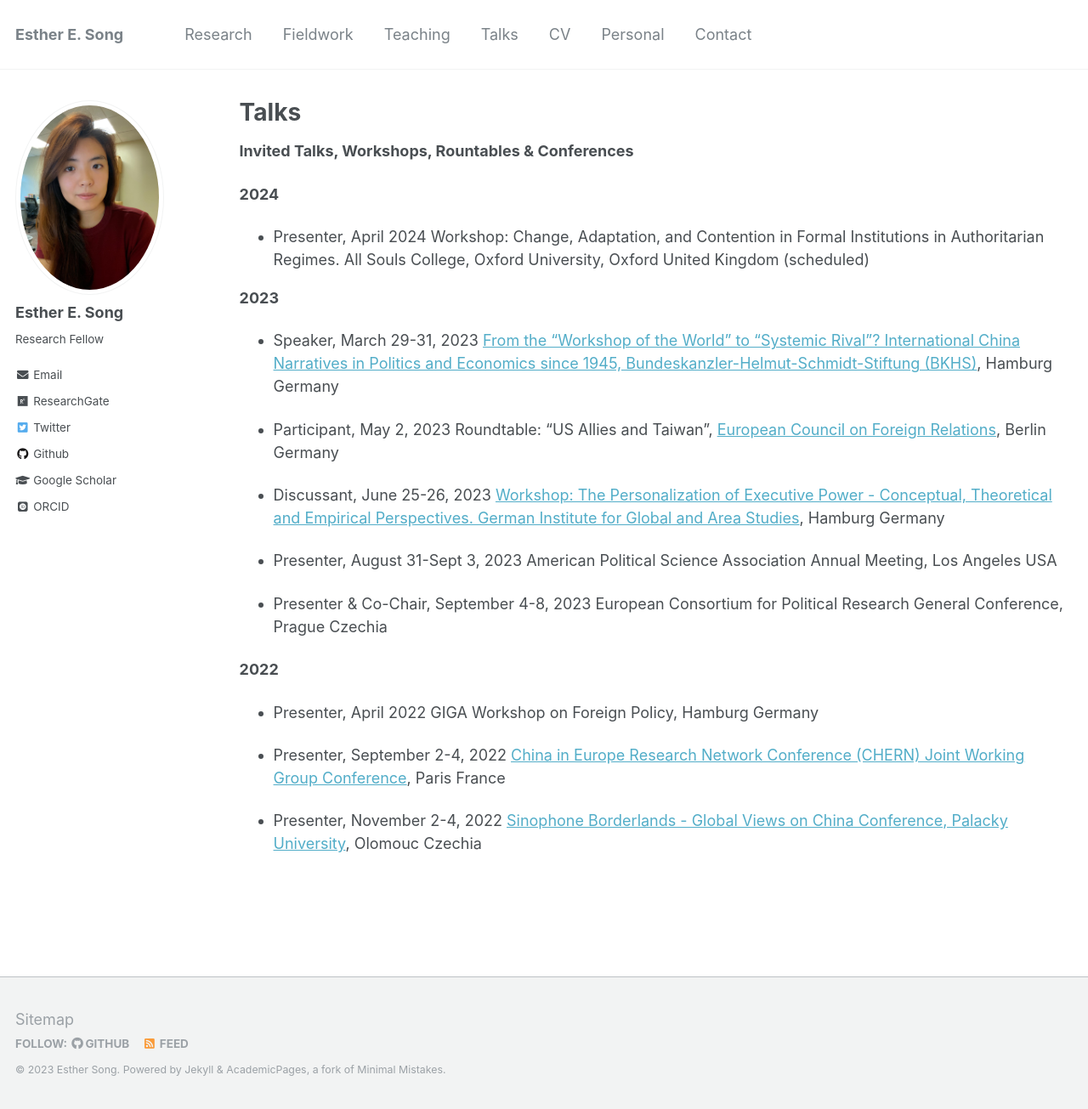
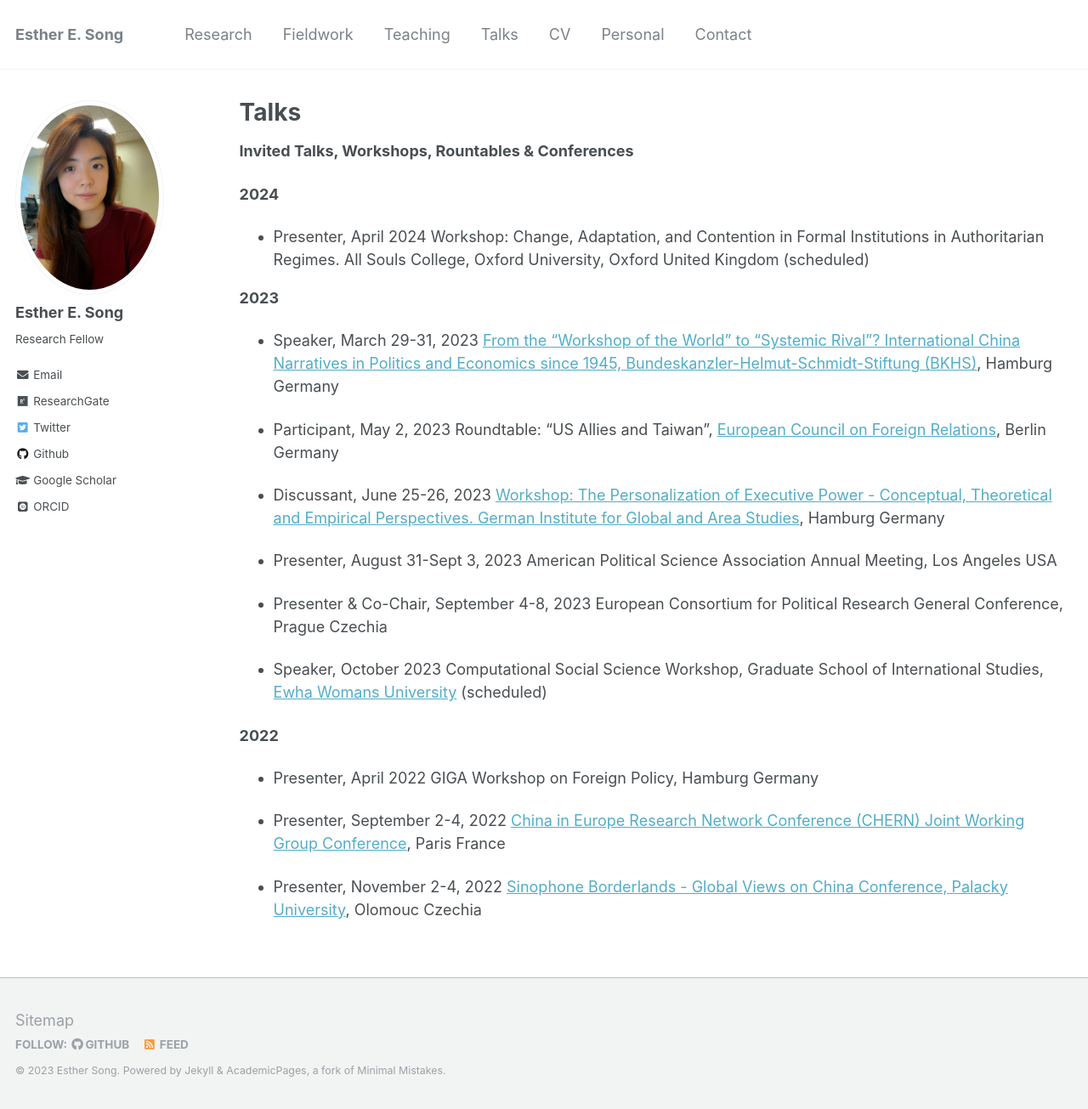
Before and after one commit to ehsong/ehsong.github.io, a Jekyll site: the page built from _pages/talks.md, in a window 1280 px wide and 1305 px high. Shown: the whole window at 85% size. Built offline with Jekyll 4.4.1, drawn with Linux system fonts in a browser that asks for light colours; some web fonts are replaced.

Commit message:
Update talks.md

```diff
--- a/_pages/talks.md
+++ b/_pages/talks.md
@@ -25,6 +25,8 @@ author_profile: true
 
 - Presenter & Co-Chair, September 4-8, 2023 European Consortium for Political Research General Conference, Prague Czechia
 
+- Speaker, October 2023 Computational Social Science Workshop, Graduate School of International Studies, [Ewha Womans University](https://www.ewha.ac.kr/ewhaen/index.do) (scheduled)
+
 **2022**
 
 - Presenter, April 2022 GIGA Workshop on Foreign Policy, Hamburg Germany
```
